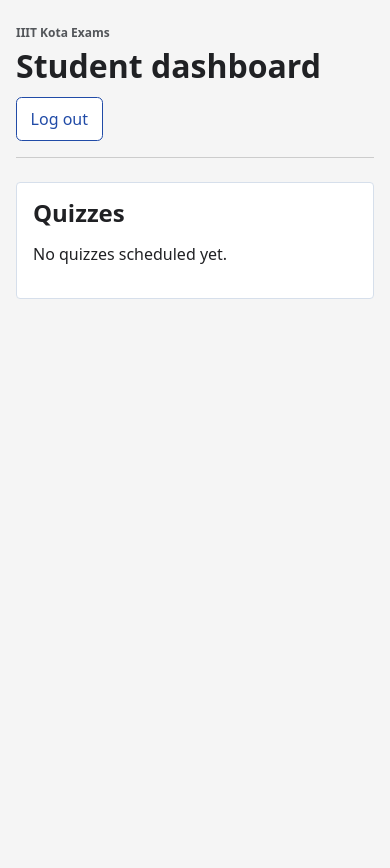
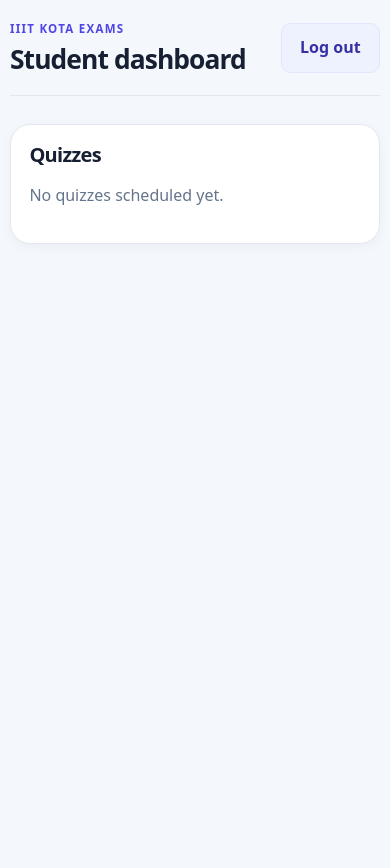
Before and after one commit to shubhamya1157/iiitkotaexam, a PHP site: page /student/dashboard.php in a window 390 px wide. After the commit the page ends 244 px from the top, so only its background shows below. Run offline with PHP 8.4, Linux system fonts and the light colour scheme; a user stored in the database is signed in; data that the repository does not hold is empty.

Commit message:
ui improved

```diff
--- a/frontend/css/exam.css
+++ b/frontend/css/exam.css
@@ -1,171 +1,355 @@
+body {
+    background: #f4f7fc;
+    color: #172033;
+    line-height: 1.6;
+}
+
 main {
-    width: min(58rem, 100% - 2rem);
-    margin: clamp(1.5rem, 5vw, 3.5rem) auto;
+    width: min(60rem, 100% - 2rem);
+    margin: clamp(1.5rem, 5vw, 4rem) auto;
 }
 
 header,
 .actions {
     display: flex;
     align-items: center;
-    gap: 0.75rem;
+    gap: 0.85rem;
     flex-wrap: wrap;
 }
 
 header {
     justify-content: space-between;
-    margin-bottom: 1.5rem;
-    padding-bottom: 1rem;
-    border-bottom: 1px solid #ccc;
+    margin-bottom: 1.75rem;
+    padding: 0 0 1.25rem;
+    position: relative;
+}
+
+header::after {
+    content: "";
+    position: absolute;
+    bottom: 0;
+    left: 0;
+    width: 100%;
+    height: 1px;
+    background: #e2e8f0;
 }
 
 h1,
 h2,
-h3 {
+h3,
+h4 {
     margin: 0;
     overflow-wrap: anywhere;
+    color: #172033;
+    letter-spacing: -0.035em;
+    line-height: 1.2;
+}
+
+h1 {
+    font-size: clamp(1.65rem, 4vw, 2.2rem);
+}
+
+h2 {
+    margin-bottom: 0.7rem;
+    font-size: clamp(1.25rem, 3vw, 1.55rem);
+}
+
+h3 {
+    font-size: 1.1rem;
+}
+
+p {
+    color: #64748b;
 }
 
 .eyebrow {
-    margin: 0 0 0.4rem;
-    color: #53565a;
-    font-weight: 700;
+    margin: 0 0 0.35rem;
+    color: #4f46e5;
+    font-weight: 750;
+    text-transform: uppercase;
+    font-size: 0.72rem;
+    letter-spacing: 0.11em;
 }
 
 section {
-    padding: clamp(1rem, 4vw, 2rem);
-    margin-bottom: 1rem;
-
-    border: 1px solid #d6dfeb;
-    border-radius: 0.25rem;
-    background: white;
+    margin-bottom: 1.5rem;
+    padding: clamp(1.15rem, 4vw, 2rem);
+    border: 1px solid #e2e8f0;
+    border-radius: 1.25rem;
+    background: #fff;
+    box-shadow: 0 3px 12px rgba(30, 41, 59, 0.04);
 }
 
 article {
-    padding: 1rem 0;
-    border-bottom: 1px solid #d6dfeb;
+    margin-top: 1rem;
+    padding: 1rem 1.1rem;
+    border: 1px solid #e2e8f0;
+    border-radius: 0.9rem;
+    background: #fff;
+    transition: border-color 180ms ease, background 180ms ease;
 }
 
-article:last-child {
-    border-bottom: 0;
+article:hover {
+    border-color: #cbd5e1;
+    background: #fcfdff;
+}
+
+article p {
+    margin: 0.45rem 0 0.85rem;
 }
 
 .grid {
     display: grid;
-
     grid-template-columns: repeat(2, minmax(0, 1fr));
-
-    gap: 0 1rem;
+    gap: 1.1rem 1rem;
 }
 
 label {
     display: block;
-    margin: 0.75rem 0;
-    font-weight: 600;
+    margin: 0.85rem 0 0.35rem;
+    color: #334155;
+    font-weight: 650;
+    font-size: 0.9rem;
 }
 
-input:not([type="radio"]),
+input:not([type="radio"]):not([type="checkbox"]),
 textarea,
 select {
     display: block;
     width: 100%;
     min-width: 0;
-
-    padding: 0.55rem;
-    margin-top: 0.25rem;
-
-    border: 1px solid #8597ad;
-    border-radius: 0.35rem;
-
+    padding: 0.72rem 0.85rem;
+    border: 1px solid #cbd5e1;
+    border-radius: 0.6rem;
+    background: #fff;
+    color: #172033;
     font: inherit;
     font-weight: 400;
-    background: white;
-    color: inherit;
+    transition: border-color 180ms ease, box-shadow 180ms ease, background 180ms ease;
+}
+
+textarea {
+    min-height: 6rem;
+    resize: vertical;
+}
+
+input:not([type="radio"]):not([type="checkbox"]):hover,
+textarea:hover,
+select:hover {
+    border-color: #94a3b8;
+}
+
+input:not([type="radio"]):not([type="checkbox"]):focus,
+textarea:focus,
+select:focus {
+    outline: none;
+    border-color: #4f46e5;
+    box-shadow: 0 0 0 3px rgba(79, 70, 229, 0.18);
 }
 
 fieldset {
     min-inline-size: 0;
-    margin: 1rem 0;
-    padding: 0.5rem 1rem;
-
-    border: 1px solid #d6dfeb;
-    border-radius: 0.5rem;
+    margin: 1.25rem 0;
+    padding: 1.1rem 1.2rem;
+    border: 1px solid #e2e8f0;
+    border-radius: 0.9rem;
+    background: #fafbff;
 }
 
 legend {
+    max-width: 100%;
+    padding: 0 0.55rem;
+    color: #334155;
     font-weight: 700;
     overflow-wrap: anywhere;
-    max-width: 100%;
 }
 
 .choice {
     display: flex;
-    gap: 0.5rem;
-    align-items: baseline;
+    align-items: flex-start;
+    gap: 0.65rem;
+    margin: 0.35rem 0;
+    padding: 0.45rem 0.65rem;
+    border: 1px solid #e2e8f0;
+    border-radius: 0.45rem;
+    background: #fff;
+    color: #334155;
+    font-weight: 450;
+    overflow-wrap: anywhere;
+    transition: background 180ms ease, border-color 180ms ease;
+}
 
-    font-weight: 400;
-    overflow-wrap: anywhere;
+.choice:hover {
+    border-color: #cbd5e1;
+    background: #f8fafc;
+}
+
+.choice input[type="radio"],
+.choice input[type="checkbox"] {
+    flex: 0 0 auto;
+    margin-top: 0.25rem;
+    accent-color: #4f46e5;
 }
 
 button,
 .button {
-    display: inline-block;
-    padding: 0.55rem 0.85rem;
-
-    border: 1px solid #214ba7;
-    border-radius: 0.35rem;
-
-    background: #214ba7;
-    color: white;
-
+    display: inline-flex;
+    align-items: center;
+    justify-content: center;
+    gap: 0.45rem;
+    padding: 0.7rem 1.15rem;
+    border: 1px solid transparent;
+    border-radius: 0.6rem;
+    background: #4f46e5;
+    color: #fff;
     text-decoration: none;
     font: inherit;
+    font-weight: 650;
     cursor: pointer;
+    transition: background 180ms ease, box-shadow 180ms ease, transform 180ms ease;
+}
+
+button:hover:not(:disabled),
+.button:hover:not(:disabled) {
+    background: #3730a3;
+}
+
+button:active:not(:disabled),
+.button:active:not(:disabled) {
+    background: #3730a3;
 }
 
 .secondary {
-    background: white;
-    color: #214ba7;
+    border-color: #e0e7ff;
+    background: #eef2ff;
+    color: #3730a3;
+}
+
+.secondary:hover:not(:disabled) {
+    border-color: #c7d2fe;
+    background: #e0e7ff;
+    box-shadow: none;
 }
 
 button:disabled {
     opacity: 0.55;
-    cursor: default;
-}
-
-.secondary:hover:not(:disabled) {
-    background: #edf3ff;
+    cursor: not-allowed;
 }
 
 a {
-    color: #214ba7;
+    color: #4f46e5;
+    font-weight: 550;
+    text-decoration-thickness: 1px;
+    text-underline-offset: 3px;
+    transition: color 180ms ease;
+}
+
+a:hover {
+    color: #3730a3;
 }
 
 .error {
-    color: #a01c26;
+    color: #be123c;
+    font-size: 0.9rem;
+    margin-top: 0.35rem;
 }
 
 .success {
-    color: #14623c;
+    color: #15803d;
+}
+
+#quiz-timer {
+    display: inline-flex;
+    align-items: center;
+    margin: 0.4rem 0;
+    padding: 0.45rem 0.8rem;
+    border: 1px solid #c7d2fe;
+    border-radius: 999px;
+    background: #eef2ff;
+    color: #3730a3;
+    font-weight: 750;
+    font-variant-numeric: tabular-nums;
 }
 
 .table-wrap {
+    margin-top: 1rem;
     overflow-x: auto;
+    border: 1px solid #e2e8f0;
+    border-radius: 0.9rem;
+    background: #fff;
+    box-shadow: none;
+}
+
+.table-wrap h4 {
+    padding: 1rem 1rem 0.25rem;
 }
 
 table {
+    width: 100%;
     border-collapse: collapse;
-    width: 100%;
     text-align: left;
+    background: #fff;
+}
+
+th {
+    background: #f8faff;
+    color: #64748b;
+    font-weight: 700;
+    text-transform: uppercase;
+    font-size: 0.72rem;
+    letter-spacing: 0.07em;
 }
 
 th,
 td {
-    padding: 0.6rem;
-    border-bottom: 1px solid #d6dfeb;
+    padding: 0.8rem 1rem;
+    border-bottom: 1px solid #e2e8f0;
+}
+
+tbody tr {
+    transition: background 180ms ease;
+}
+
+tbody tr:hover {
+    background: #f8faff;
+}
+
+tbody tr:last-child td {
+    border-bottom: 0;
 }
 
 @media (max-width: 36rem) {
+    main {
+        width: min(100% - 1.25rem, 60rem);
+        margin-top: 1.25rem;
+    }
+
     .grid {
         grid-template-columns: minmax(0, 1fr);
+        gap: 0.25rem;
+    }
+
+    .actions {
+        align-items: stretch;
+    }
+
+    .actions button {
+        flex: 1 1 9rem;
+    }
+
+    th,
+    td {
+        padding: 0.7rem 0.75rem;
     }
 }
+
+@media (prefers-reduced-motion: reduce) {
+    *,
+    *::before,
+    *::after {
+        scroll-behavior: auto !important;
+        transition-duration: 0.01ms !important;
+        animation-duration: 0.01ms !important;
+        animation-iteration-count: 1 !important;
+    }
+}
--- a/frontend/index.html
+++ b/frontend/index.html
@@ -6,7 +6,7 @@
   <title>IIIT Kota Exam Platform</title>
   <link rel="stylesheet" href="./css/index.css">
 </head>
-<body class="entry-page">
+<body class="entry-page home-page">
   <main class="welcome">
     <h1>IIIT Kota Exam Platform</h1>
     <p>Sign in to take your assigned exams or manage quizzes.</p>
--- a/frontend/login.html
+++ b/frontend/login.html
@@ -6,7 +6,7 @@
     <title>Log in | IIIT Kota Exam Platform</title>
     <link rel="stylesheet" href="./css/index.css">
 </head>
-<body class="entry-page">
+<body class="entry-page login-page">
     <main class="auth-card">
         <h1>Log in</h1>
         <p>Use your registered email and password to continue.</p>
```
Also changed, not shown: frontend/css/index.css (+110 -6 lines).
